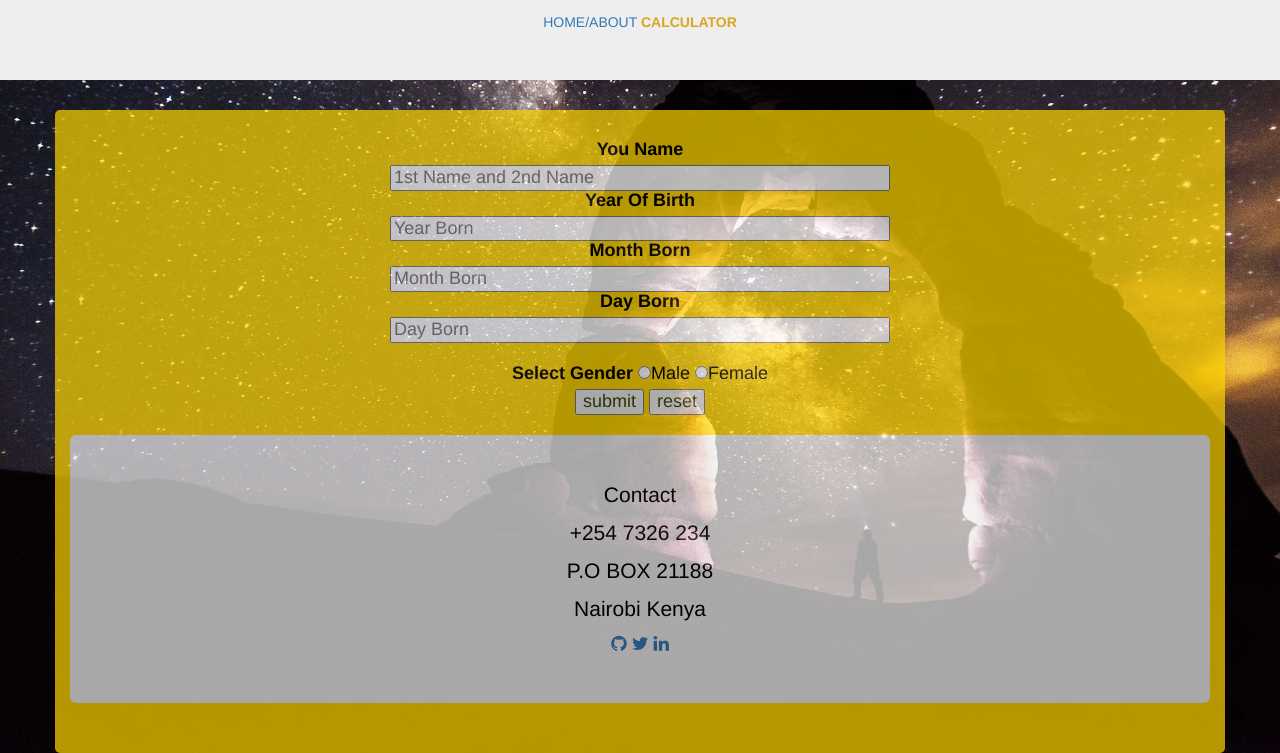
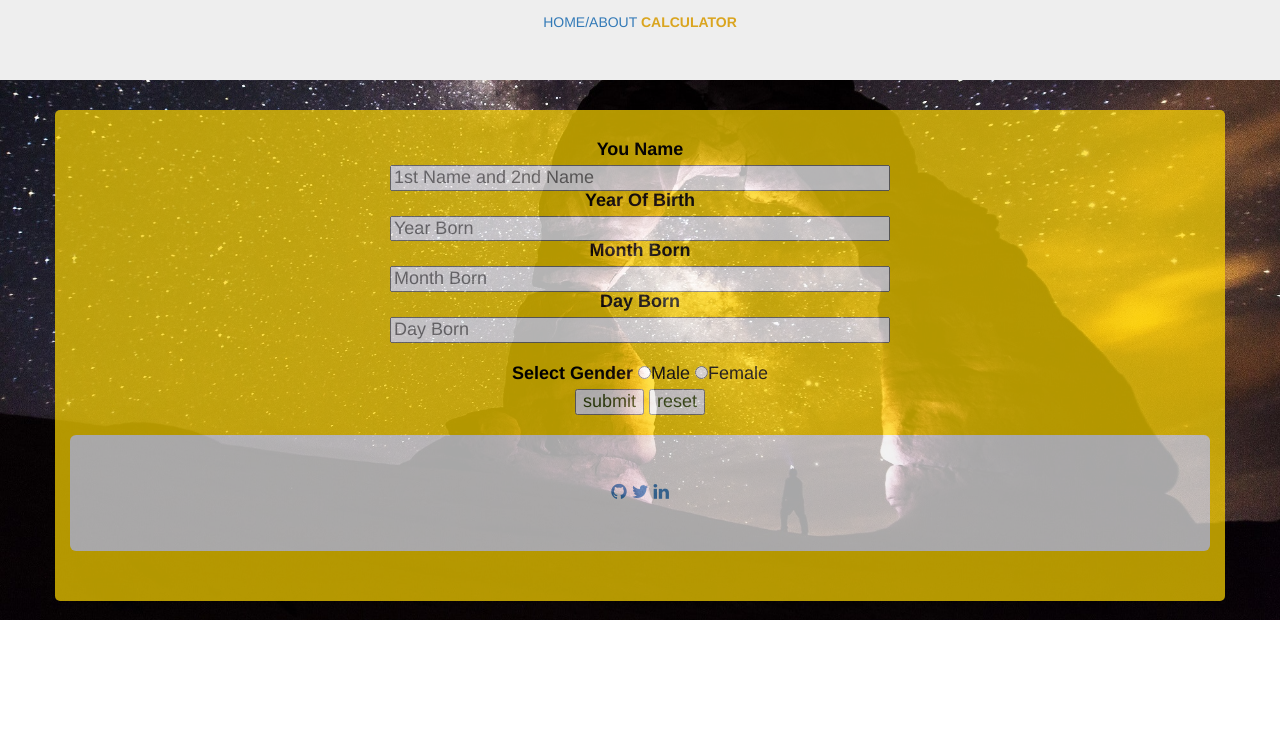
Before and after one commit to Rodgersouko/AKAN-NAMING, a plain HTML site: page calculator.html in a window 1280 px wide. Shown: the part 180-933 px from the top of the page. After the commit the page ends 800 px from the top, so only its background shows below. Drawn offline with nearby package versions, Linux system fonts and the light colour scheme.

Commit message:
deleted contact info

```diff
--- a/calculator.html
+++ b/calculator.html
@@ -50,10 +50,6 @@
             <input type="reset" value="reset">
         </div><br>
         <div class="jumbotron">
-            <p>Contact</p>
-            <p>+254 7326 234</p>
-            <p>P.O BOX 21188</p>
-            <p>Nairobi Kenya</p>
             <a href="https://github.com/Rodgersouko" class="fa fa-github"></a>
             <a href="https://twitter.com/login" class="fa fa-twitter"></a>
             <a href="https://www.linkedin.com/login" class="fa fa-linkedin"></a>
```
